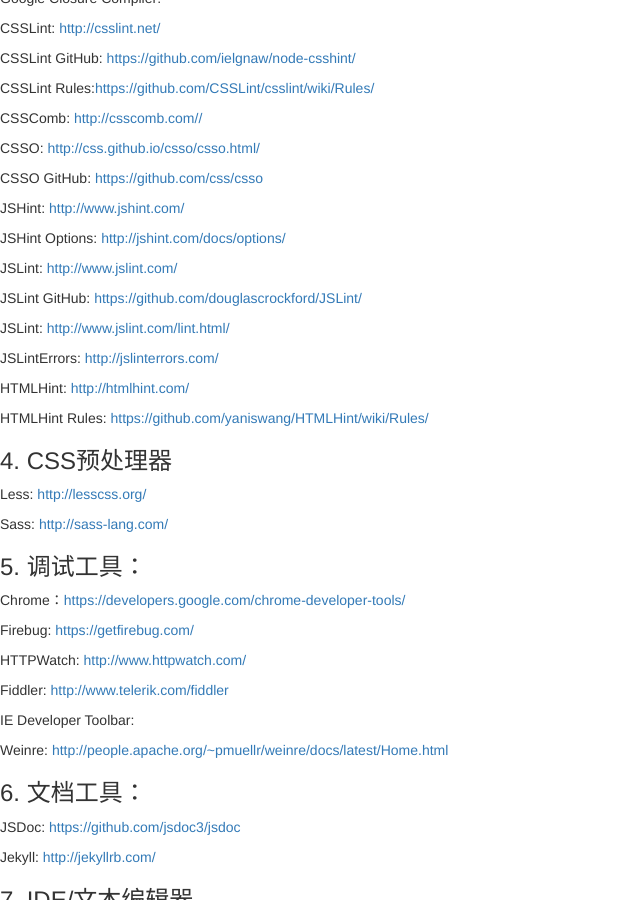
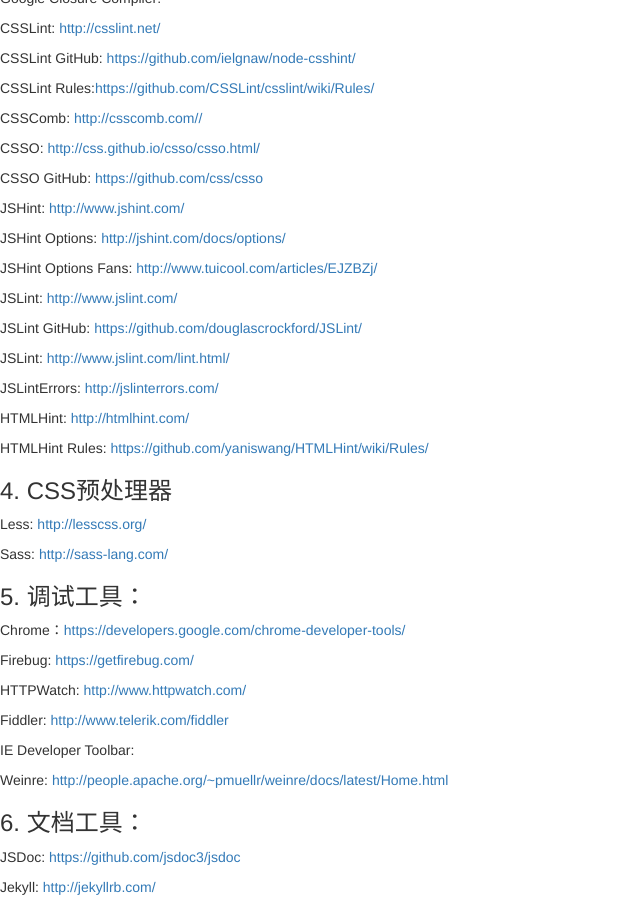
Before and after one commit to wkylin/wkylin.github.com, a Jekyll site: the page built from _posts/core-samples/2014-05-20-knowledge.md, in a window 1280 px wide and 900 px high, scrolled down 1410 px. Shown: the whole window, without its empty margins (0-640 px from the left). Built offline with Jekyll 4.4.1, drawn with Linux system fonts in a browser that asks for light colours; nearby versions of some CDN libraries; library files that are not in the unit come from our copies; comment, search, counter and statistics services are not loaded.

Commit message:
JSHint Options Fans

```diff
--- a/_posts/core-samples/2014-05-20-knowledge.md
+++ b/_posts/core-samples/2014-05-20-knowledge.md
@@ -47,6 +47,8 @@
 JSHint: <http://www.jshint.com/>
 
 JSHint Options: <http://jshint.com/docs/options/>
+
+JSHint Options Fans: <http://www.tuicool.com/articles/EJZBZj/>
 
 JSLint: <http://www.jslint.com/>
 
```
